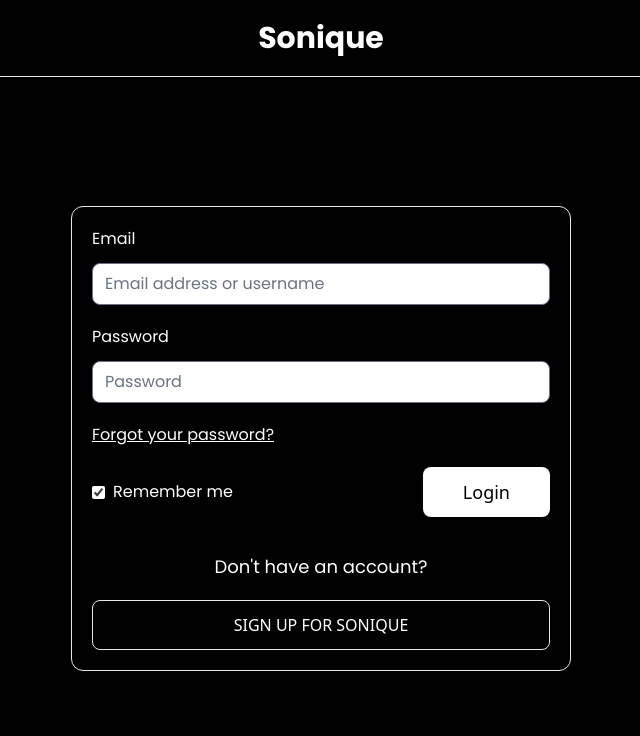
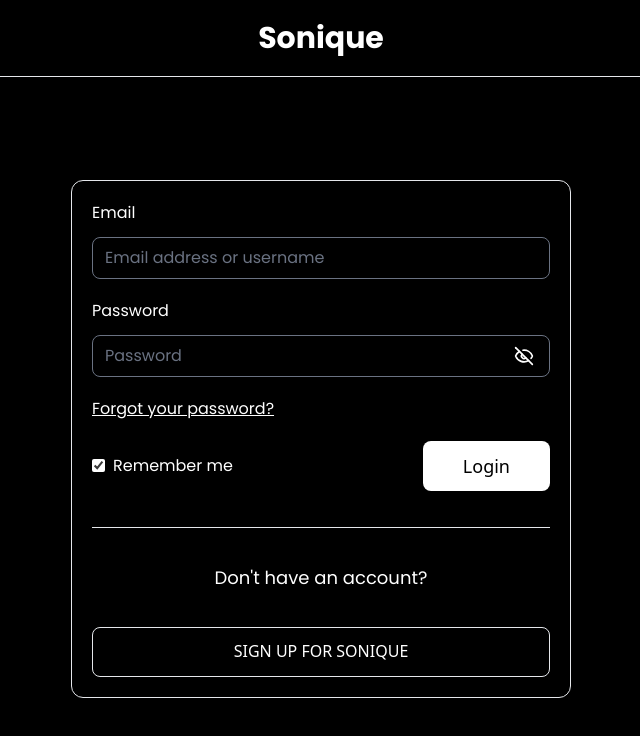
Before and after one commit to AungKyawPhyo1142/fe-sonique, a React (Vite) app: page /auth/login in a window 1280 px wide. Shown: the top 736 px of the page, without its empty margins (319-959 px from the left). Built offline with nearby package versions, Linux system fonts and the light colour scheme; no server answers.

Commit message:
chore: clean up

```diff
--- a/src/components/auth/SecureRoute.tsx
+++ b/src/components/auth/SecureRoute.tsx
@@ -22,7 +22,7 @@ const SecureRoute = ({ children }: Props) => {
 
   useEffect(() => {
     if (isSuccess) {
-        console.log('success', response)
+      console.log('success', response)
       initAfterLogin({ ...response }, true)
     }
   }, [isSuccess, response])
--- /dev/null
+++ b/src/components/common/Seperator.tsx
@@ -0,0 +1,7 @@
+import clsx from 'clsx'
+
+const Seperator = ({ className }: { className?: string }) => {
+  return <div className={clsx('w-full h-[1px] bg-[#e5e7eb]', className)} />
+}
+
+export default Seperator
--- a/src/pages/auth/Login.tsx
+++ b/src/pages/auth/Login.tsx
@@ -1,5 +1,6 @@
 import Button from '@/components/common/Button'
 import Input from '@/components/common/Input'
+import Seperator from '@/components/common/Seperator'
 import { useCustomEvents } from '@/services/formik/hooks'
 import { authRequest } from '@/services/network/lib/auth'
 import { AppConstantRoutes } from '@/services/routes/path'
@@ -56,6 +57,8 @@ export const Login = () => {
     initialValues,
     validationSchema,
     onSubmit,
+    validateOnChange: false,
+    validateOnBlur: false,
   })
 
   const { onInputChange } = useCustomEvents<LoginFormValues>(formik)
@@ -83,7 +86,6 @@ export const Login = () => {
                 onChange={onInputChange}
                 value={formik.values.email}
                 error={formik.errors.email}
-                className='bg-white placeholder:text-gray-500 text-black'
                 placeholder='Email address or username'
               />
             </div>
@@ -97,7 +99,6 @@ export const Login = () => {
                 onChange={onInputChange}
                 value={formik.values.password}
                 error={formik.errors.password}
-                className='bg-white placeholder:text-gray-500 text-black'
                 placeholder='Password'
               />
             </div>
@@ -129,9 +130,10 @@ export const Login = () => {
               </Button>
             </div>
 
+            <Seperator className='my-4' />
             {/*point to register*/}
 
-            <p className='text-[18px] mt-4 text-center'>
+            <p className='text-[18px] text-center mb-4'>
               Don't have an account?
             </p>
             <Button
--- a/src/pages/auth/Register.tsx
+++ b/src/pages/auth/Register.tsx
@@ -6,7 +6,7 @@ import { AppConstantRoutes } from '@/services/routes/path'
 import { useFormik } from 'formik'
 import { useNavigate } from 'react-router'
 import { object, ObjectSchema, string } from 'yup'
-import musicPic from '../../../public/images/music.png'
+import musicPic from '/images/music.png'
 import Modal from '@/components/common/Modal'
 import { useState } from 'react'
 
@@ -207,7 +207,7 @@ const Register = () => {
               <Button
                 className='w-full h-[50px] text-[16px]'
                 outline
-                type='submit'
+                type='button'
                 onClick={() => navigate(AppConstantRoutes.paths.auth.login)}
               >
                 SIGN IN FOR SPOTIFY
--- a/src/services/network/lib/auth.ts
+++ b/src/services/network/lib/auth.ts
@@ -42,12 +42,10 @@ export const authRequest = {
 
 export const useIsUserAuthenticated = () => {
   return useQuery<LoginResponse>({
-    queryKey:['isUserAuthenticated'],
+    queryKey: ['isUserAuthenticated'],
     retry: 1,
     queryFn: async () => {
       return apiClient.get(ApiConstantRoutes.paths.auth.default)
     },
-
-
   })
 }
--- a/src/services/storage/LocalServices.ts
+++ b/src/services/storage/LocalServices.ts
@@ -9,7 +9,6 @@ const CONFIG_NAME = config.name + '-auth'
     This service is responsible for setting, getting, and clearing the local storage.
     It is used to store the user's authentication token and other data.
 */
-
 
 export const LocalServices = {
   setLocalStorage(value: AuthState): void {
```
Also changed, not shown: 1 other file (tests, documents, lock files or other folders).
